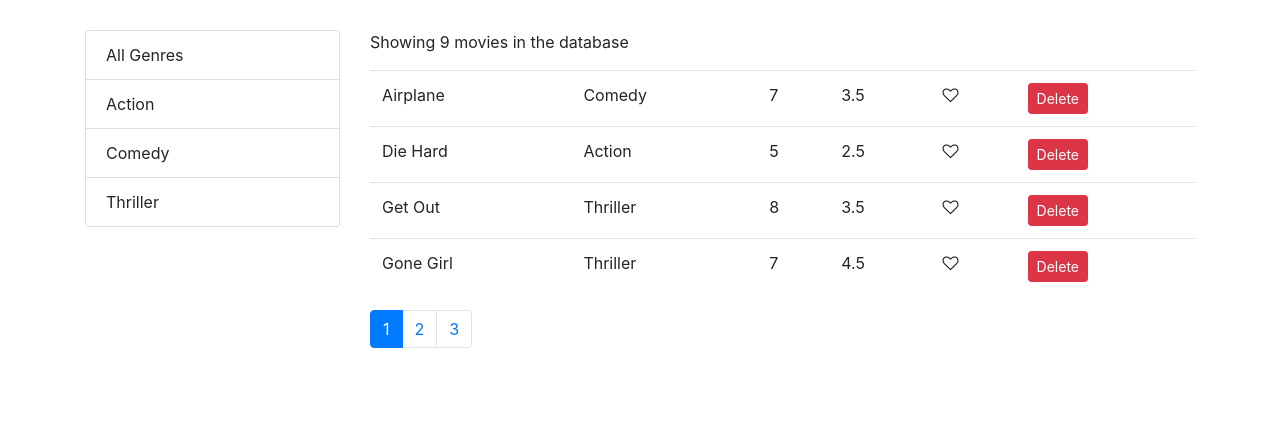
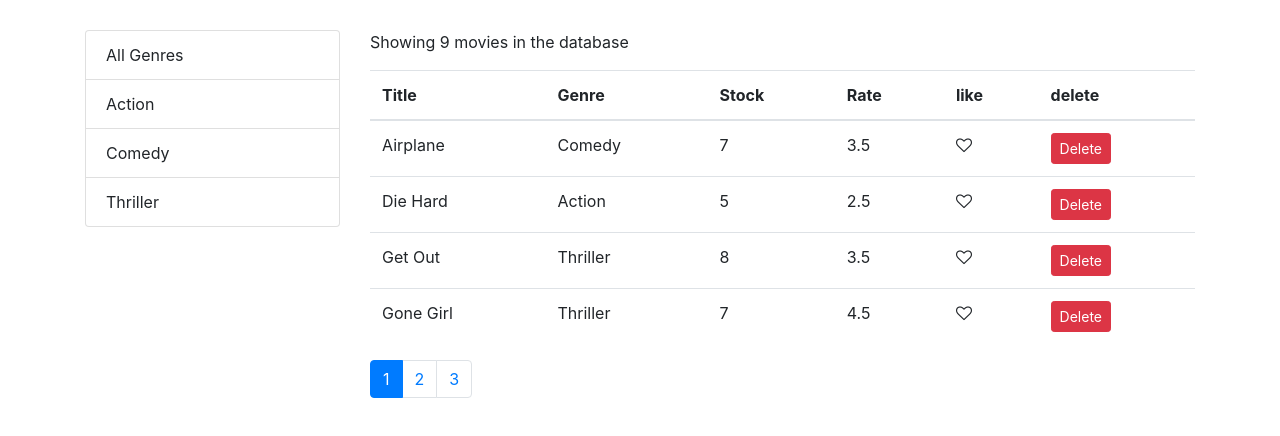
Before and after one commit to chami98/Video-Rental-Web-App, a React (Create React App) app: page / in a window 1280 px wide. Shown: the top 436 px of the page. Built offline with nearby package versions, Linux system fonts and the light colour scheme.

Commit message:
Extracted table header

```diff
--- a/public/index.html
+++ b/public/index.html
@@ -24,7 +24,7 @@
       work correctly both with client-side routing and a non-root public URL.
       Learn how to configure a non-root public URL by running `npm run build`.
     -->
-    <title>React App</title>
+    <title>Video sample</title>
   </head>
   <body>
     <noscript>You need to enable JavaScript to run this app.</noscript>
--- a/src/components/common/tableHeader.jsx
+++ b/src/components/common/tableHeader.jsx
@@ -11,13 +11,16 @@ class TableHeader extends Component {
     }
     this.props.onSort(sortColumn);
   };
+
   render() {
+
+
     return (
       <thead>
         <tr>
-          {this.props?.columns?.map((column) => (
+          {this.props.columns.map((column) => (
             <th key={column.path} onClick={() => this.raiseSort(column.path)}>
-              {column.label}
+              {column.label || column.key}
             </th>
           ))}
         </tr>
--- a/src/components/movies.jsx
+++ b/src/components/movies.jsx
@@ -76,6 +76,7 @@ class Movies extends Component {
         ? allMovies.filter((m) => m.genre._id === selectedGenre._id)
         : allMovies;
 
+        console.log('sortColumn', sortColumn)
     const sorted = _.orderBy(filtered, [sortColumn.path], [sortColumn.order]);
 
     const movies = paginate(sorted, currentPage, pageSize);
--- a/src/components/moviesTable.jsx
+++ b/src/components/moviesTable.jsx
@@ -8,8 +8,8 @@ class MoviesTable extends Component {
     { path: "genre.name", label: "Genre" },
     { path: "numberInStock", label: "Stock" },
     { path: "dailyRentalRate", label: "Rate" },
-    {},
-    {},
+    { key: "like"},
+    { key: "delete"},
   ];
 
   render() {
@@ -17,7 +17,7 @@ class MoviesTable extends Component {
     return (
       <table className="table">
         <TableHeader
-          columns={this.coloumns}
+          columns={this.columns}
           sortColumn={sortColumn}
           onSort={onSort}
         />
```
Also changed, not shown: public/manifest.json, 21 other files (tests, documents, lock files or other folders).
